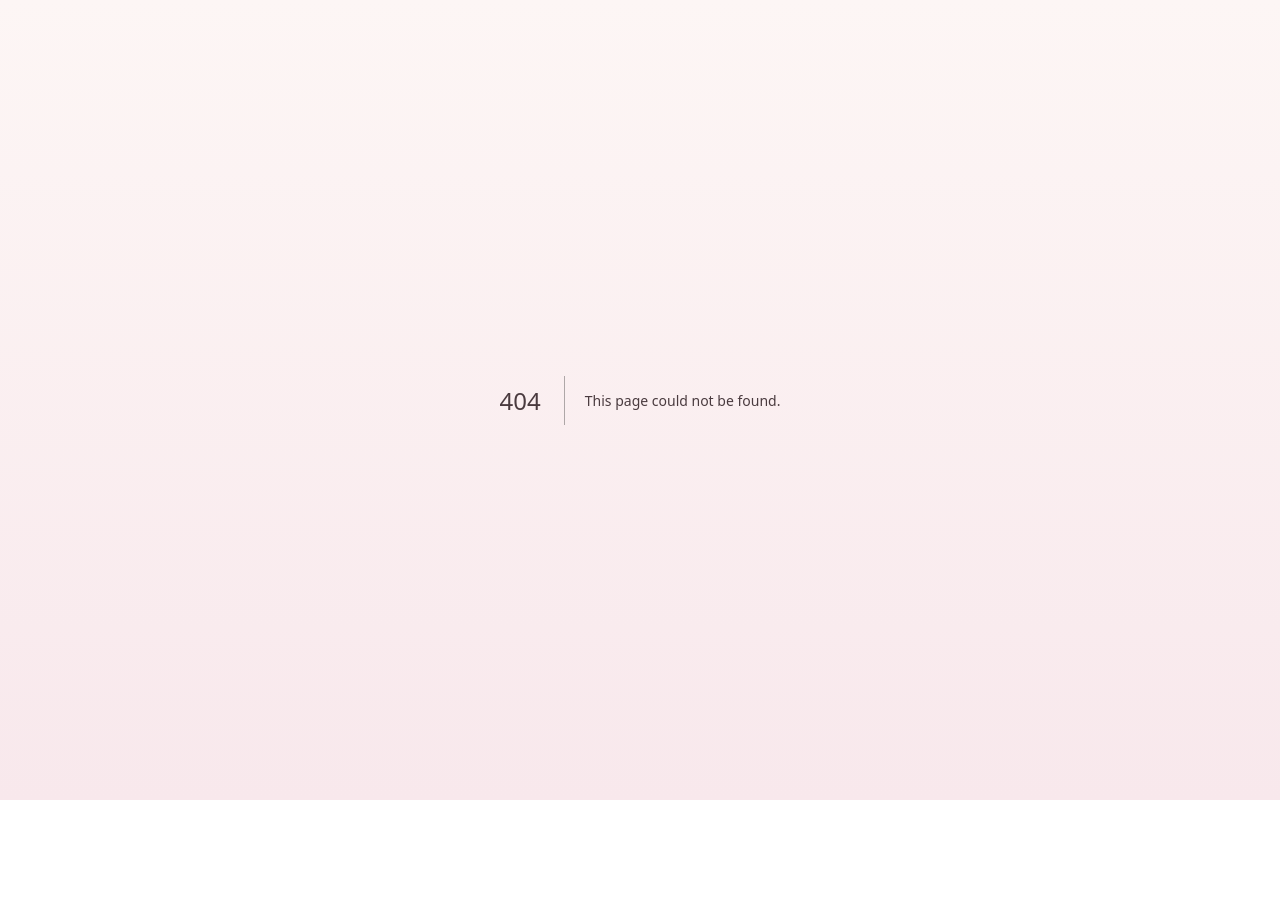
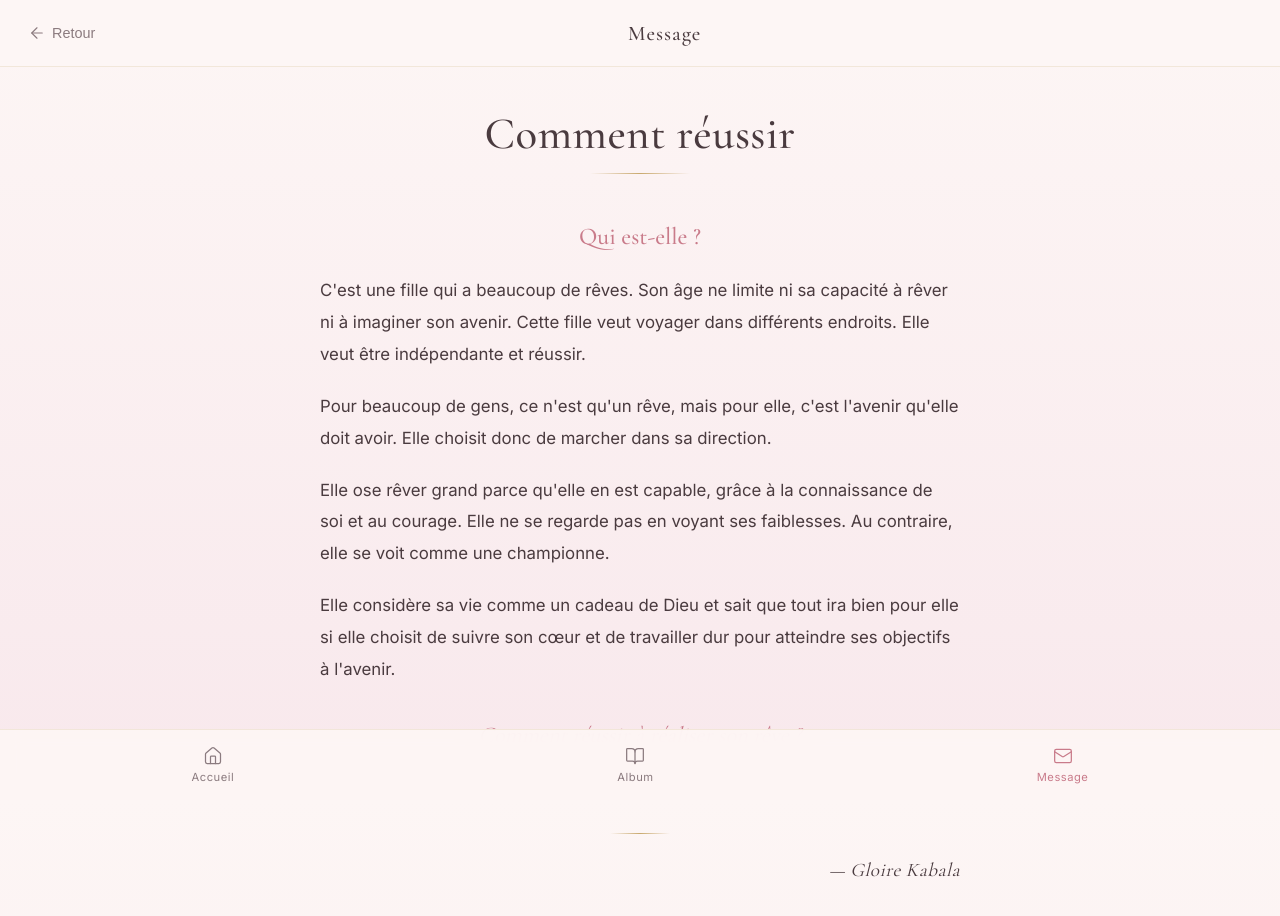
Before and after one commit to Gloire2798/Gemy-portrait, a Next.js app: page /message in a window 1280 px wide. Before the commit this address had no page. Shown: the top 916 px of the page. Before the commit the page ends 800 px from the top, so only its background shows below. Built offline with nearby package versions, Linux system fonts and the light colour scheme.

Commit message:
Create page.tsx

```diff
--- /dev/null
+++ b/app/message/page.tsx
@@ -0,0 +1,266 @@
+"use client";
+
+import { useRouter } from "next/navigation";
+import { ArrowLeft, Home, BookOpen, Mail } from "lucide-react";
+
+export default function MessagePage() {
+  const router = useRouter();
+
+  return (
+    <main
+      style={{
+        minHeight: "100vh",
+        display: "flex",
+        flexDirection: "column",
+        paddingBottom: "80px",
+      }}
+    >
+      {/* Header */}
+      <header
+        style={{
+          position: "sticky",
+          top: 0,
+          zIndex: 40,
+          backgroundColor: "rgba(253, 246, 245, 0.95)",
+          backdropFilter: "blur(10px)",
+          display: "flex",
+          alignItems: "center",
+          justifyContent: "space-between",
+          padding: "16px 20px",
+          borderBottom: "1px solid rgba(201, 169, 110, 0.2)",
+        }}
+      >
+        <button
+          onClick={() => router.push("/")}
+          style={{
+            background: "transparent",
+            border: "none",
+            cursor: "pointer",
+            display: "flex",
+            alignItems: "center",
+            gap: "6px",
+            color: "#8B7B7F",
+            fontSize: "0.9rem",
+            padding: "8px",
+          }}
+        >
+          <ArrowLeft size={18} strokeWidth={1.5} />
+          Retour
+        </button>
+
+        <h1
+          style={{
+            fontFamily: "var(--font-cormorant), serif",
+            fontSize: "1.3rem",
+            fontWeight: 500,
+            color: "#4A3B3F",
+            margin: 0,
+            letterSpacing: "1px",
+          }}
+        >
+          Message
+        </h1>
+
+        <div style={{ width: "34px" }} />
+      </header>
+
+      {/* Contenu */}
+      <article
+        style={{
+          flex: 1,
+          maxWidth: "640px",
+          margin: "0 auto",
+          padding: "40px 24px 60px",
+          width: "100%",
+        }}
+      >
+        {/* Titre */}
+        <h2
+          style={{
+            fontFamily: "var(--font-cormorant), serif",
+            fontSize: "clamp(2rem, 7vw, 2.8rem)",
+            fontWeight: 500,
+            color: "#4A3B3F",
+            margin: 0,
+            marginBottom: "12px",
+            textAlign: "center",
+            letterSpacing: "0.5px",
+          }}
+        >
+          Comment réussir
+        </h2>
+
+        {/* Filet doré */}
+        <div
+          style={{
+            width: "100px",
+            height: "1px",
+            background:
+              "linear-gradient(90deg, transparent, #C9A96E, transparent)",
+            margin: "0 auto 48px",
+          }}
+        />
+
+        {/* Sous-titre */}
+        <h3
+          style={{
+            fontFamily: "var(--font-cormorant), serif",
+            fontSize: "1.5rem",
+            fontWeight: 500,
+            color: "#C97B8A",
+            margin: 0,
+            marginBottom: "24px",
+            textAlign: "center",
+          }}
+        >
+          Qui est-elle ?
+        </h3>
+
+        {/* Corps du message */}
+        <div
+          style={{
+            fontSize: "1.05rem",
+            lineHeight: 1.9,
+            color: "#4A3B3F",
+            fontFamily: "var(--font-inter), sans-serif",
+          }}
+        >
+          <p style={{ margin: "0 0 20px" }}>
+            C'est une fille qui a beaucoup de rêves. Son âge ne limite ni sa
+            capacité à rêver ni à imaginer son avenir. Cette fille veut voyager
+            dans différents endroits. Elle veut être indépendante et réussir.
+          </p>
+
+          <p style={{ margin: "0 0 20px" }}>
+            Pour beaucoup de gens, ce n'est qu'un rêve, mais pour elle, c'est
+            l'avenir qu'elle doit avoir. Elle choisit donc de marcher dans sa
+            direction.
+          </p>
+
+          <p style={{ margin: "0 0 20px" }}>
+            Elle ose rêver grand parce qu'elle en est capable, grâce à la
+            connaissance de soi et au courage. Elle ne se regarde pas en voyant
+            ses faiblesses. Au contraire, elle se voit comme une championne.
+          </p>
+
+          <p style={{ margin: "0 0 20px" }}>
+            Elle considère sa vie comme un cadeau de Dieu et sait que tout ira
+            bien pour elle si elle choisit de suivre son cœur et de travailler
+            dur pour atteindre ses objectifs à l'avenir.
+          </p>
+
+          <p
+            style={{
+              margin: "32px 0 20px",
+              fontFamily: "var(--font-cormorant), serif",
+              fontSize: "1.4rem",
+              fontStyle: "italic",
+              color: "#C97B8A",
+              textAlign: "center",
+              lineHeight: 1.5,
+            }}
+          >
+            Comment réussir à réaliser son rêve ?
+            <br />
+            Parce qu'elle est la patronne.
+          </p>
+        </div>
+
+        {/* Filet doré */}
+        <div
+          style={{
+            width: "60px",
+            height: "1px",
+            background:
+              "linear-gradient(90deg, transparent, #C9A96E, transparent)",
+            margin: "48px auto 24px",
+          }}
+        />
+
+        {/* Signature */}
+        <p
+          style={{
+            fontFamily: "var(--font-cormorant), serif",
+            fontSize: "1.2rem",
+            fontStyle: "italic",
+            color: "#4A3B3F",
+            margin: 0,
+            textAlign: "right",
+            letterSpacing: "0.5px",
+          }}
+        >
+          — Gloire Kabala
+        </p>
+      </article>
+
+      {/* Navigation bas */}
+      <nav
+        style={{
+          position: "fixed",
+          bottom: 0,
+          left: 0,
+          right: 0,
+          backgroundColor: "rgba(253, 246, 245, 0.95)",
+          backdropFilter: "blur(10px)",
+          borderTop: "1px solid rgba(201, 169, 110, 0.2)",
+          display: "flex",
+          justifyContent: "space-around",
+          padding: "12px 0",
+          zIndex: 50,
+        }}
+      >
+        <NavButton
+          icon={<Home size={20} strokeWidth={1.5} />}
+          label="Accueil"
+          onClick={() => router.push("/")}
+        />
+        <NavButton
+          icon={<BookOpen size={20} strokeWidth={1.5} />}
+          label="Album"
+          onClick={() => router.push("/album")}
+        />
+        <NavButton
+          icon={<Mail size={20} strokeWidth={1.5} />}
+          label="Message"
+          active
+          onClick={() => router.push("/message")}
+        />
+      </nav>
+    </main>
+  );
+}
+
+function NavButton({
+  icon,
+  label,
+  active,
+  onClick,
+}: {
+  icon: React.ReactNode;
+  label: string;
+  active?: boolean;
+  onClick: () => void;
+}) {
+  return (
+    <button
+      onClick={onClick}
+      style={{
+        background: "transparent",
+        border: "none",
+        cursor: "pointer",
+        display: "flex",
+        flexDirection: "column",
+        alignItems: "center",
+        gap: "4px",
+        color: active ? "#C97B8A" : "#8B7B7F",
+        fontSize: "0.7rem",
+        letterSpacing: "0.5px",
+        padding: "4px 16px",
+        fontFamily: "var(--font-inter), sans-serif",
+      }}
+    >
+      {icon}
+      <span>{label}</span>
+    </button>
+  );
+            }
```
